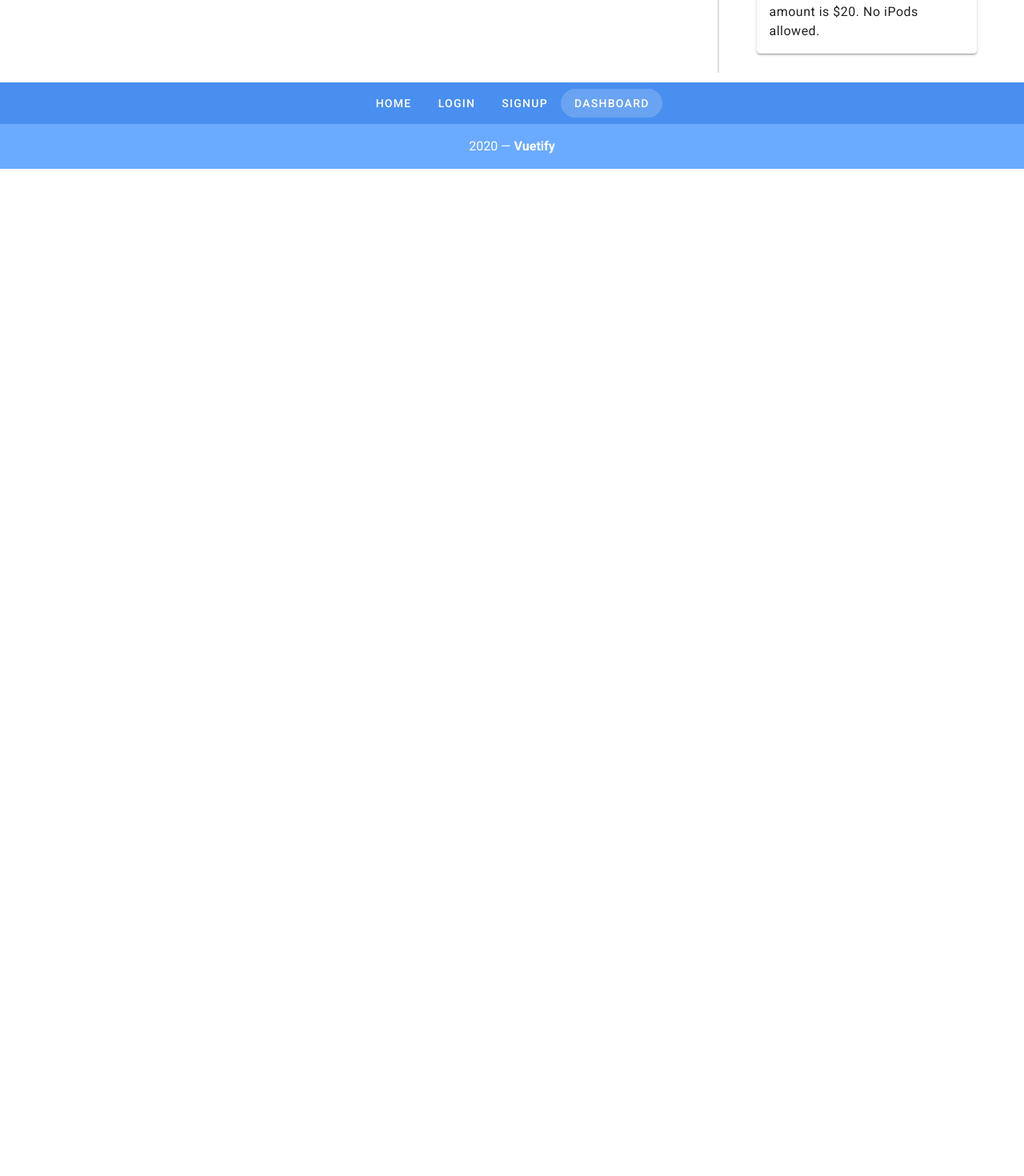
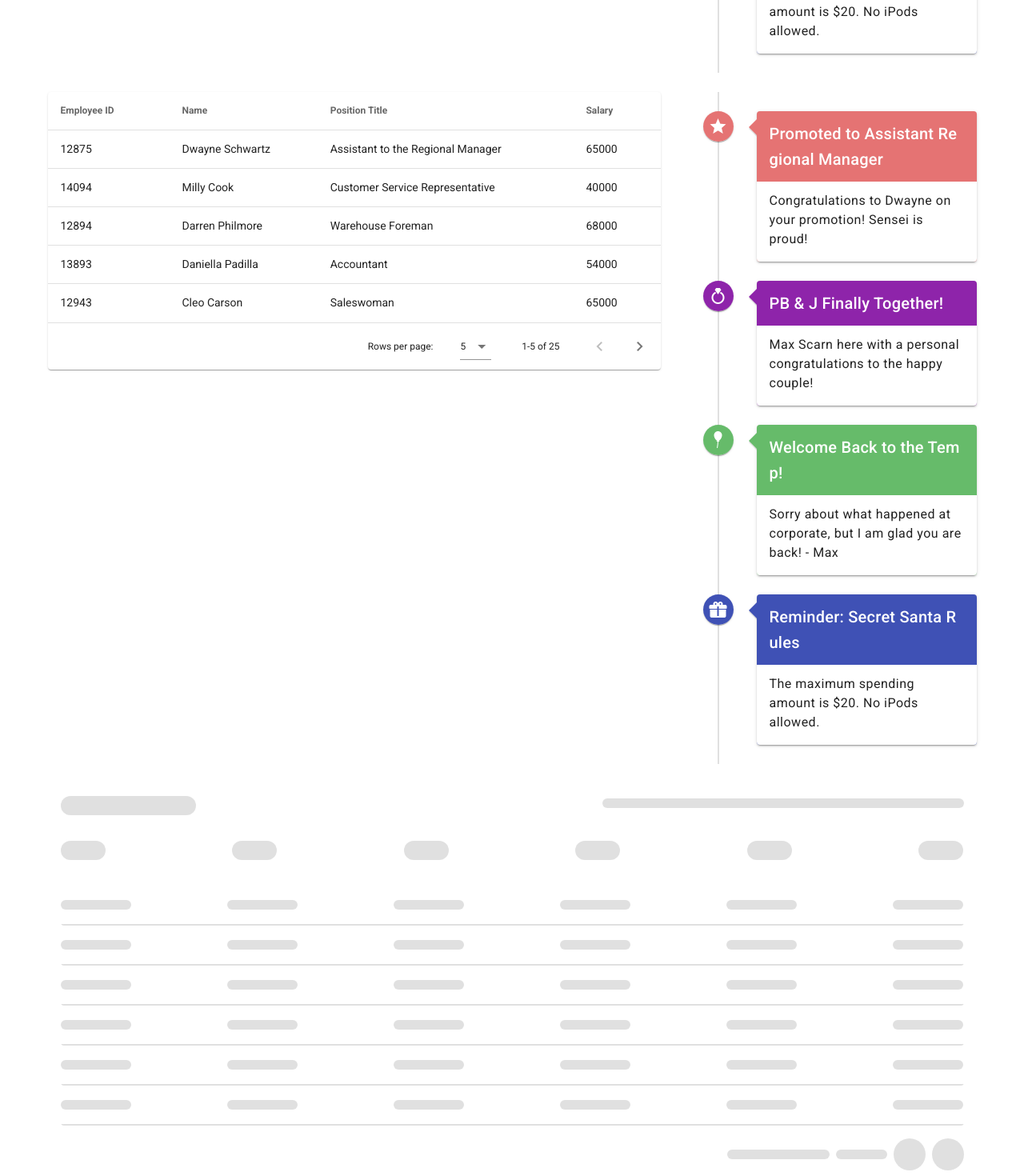
Before and after one commit to DtecIndustries/vue-vuetify, a Vue app: page /dashboard in a window 1280 px wide. Shown: the part 1280-2750 px from the top of the page at 80% size. Before the commit the page ends 1491 px from the top, so only its background shows below. Built offline with nearby package versions, Linux system fonts and the light colour scheme.

Commit message:
Show content on scroll in dashboard

```diff
--- a/src/views/Dashboard.vue
+++ b/src/views/Dashboard.vue
@@ -34,7 +34,26 @@
       </v-col>
     </v-row>
 
-    <v-snackbar v-model="snackbar" :left="$vuetify.breakpoint.mdAndUp">
+    <v-row id="below-the-fold" v-intersect="showMoreContent">
+      <v-col cols="12" md="8">
+        <EmployeesTable :employees="employees" @select-employee="setEmployee" />
+      </v-col>
+      <v-col cols="12" md="4">
+        <EventTimeline :timeline="timeline" />
+      </v-col>
+    </v-row>
+
+    <v-row v-if="loadNewContent"  id="more-content">
+      <v-col>
+        <v-skeleton-loader
+          ref="skeleton"
+          type="table"
+          class="mx-auto"
+        ></v-skeleton-loader>
+      </v-col>
+    </v-row>
+
+    <v-snackbar v-model="snackbar" :left="$vuetify.breakpoint.lgAndUp">
       You have selected {{ selectedEmployee.name }},
       {{ selectedEmployee.title }}
       <v-btn color="pink" text @click="snackbar = false">
@@ -65,6 +84,7 @@
   },
   data() {
     return {
+      loadNewContent: false,
       employees: employeesData,
       sales: salesData,
       selectedEmployee: {
@@ -73,7 +93,7 @@
       },
       snackbar: false,
       statistics: statisticsData,
-      timeline: timelineData
+      timeline: timelineData,
     }
   },
   methods: {
@@ -81,6 +101,9 @@
       this.snackbar = true
       this.selectedEmployee.name = event.name
       this.selectedEmployee.title = event.title
+    },
+    showMoreContent(entries) {
+      this.loadNewContent = entries[0].isIntersecting
     }
   }
 }
```
